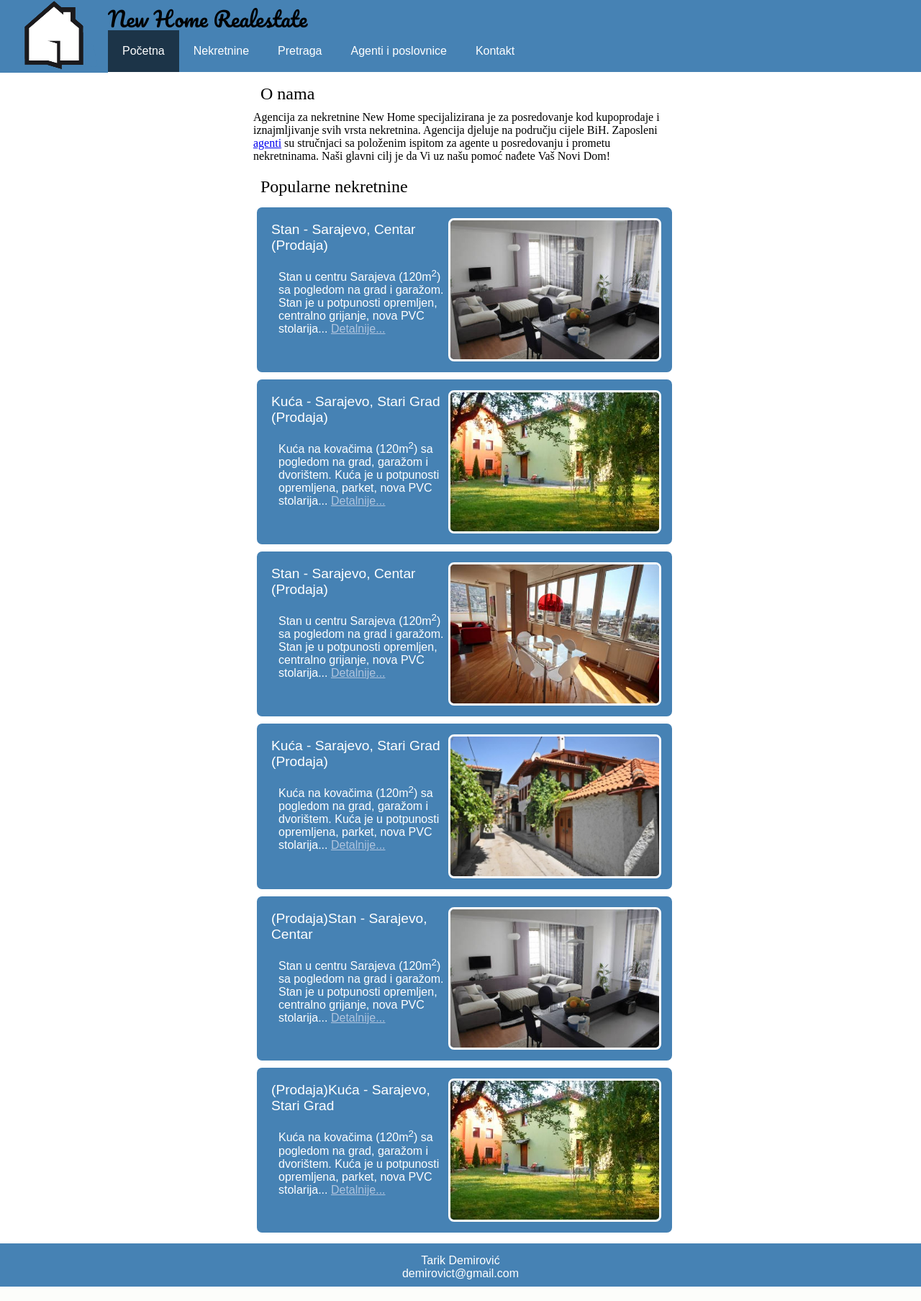
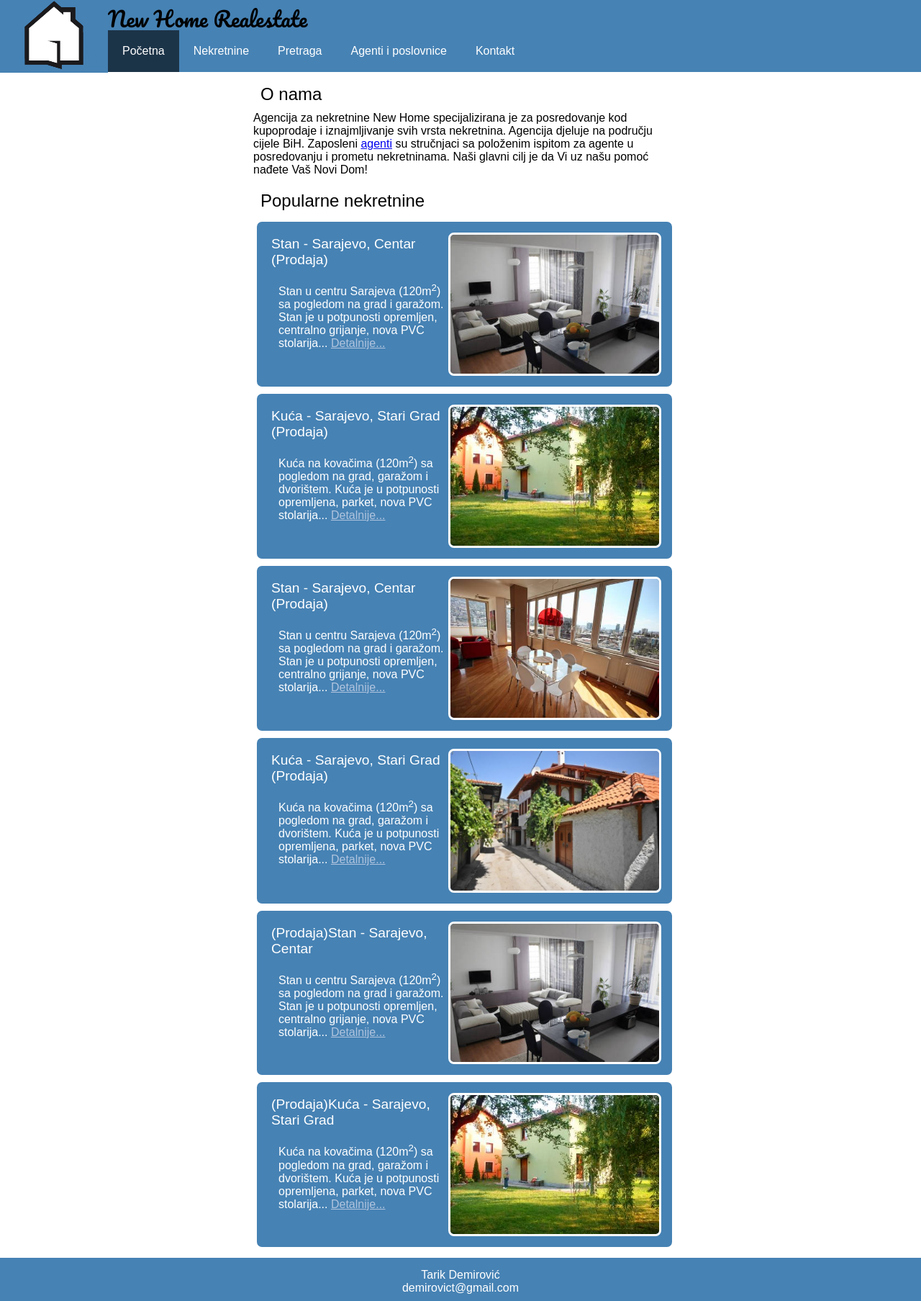
Before and after one commit to WebTehnologijeETF/NewHomeNekretnine, a PHP site: page / in a window 1280 px wide. Shown: the whole page at 72% size. Run offline with PHP 8.4, Linux system fonts and the light colour scheme; some web fonts are replaced.

Commit message:
footer fix

```diff
--- a/agenti.html
+++ b/agenti.html
@@ -31,6 +31,8 @@
 			</ul>
 		</nav>
 </header>
+
+<div class="wrapper">
 
 <div class="nekretnine">
 	<h2>Agenti</h2>
@@ -108,10 +110,13 @@
 	</table>
 </div>
 
+</div>
+
 <footer>
 	<p class="footer">Tarik Demirović</p>
 	<p class="footer">demirovict@gmail.com</p>
 </footer>
+
 </body>
 
 </html>
--- a/index.html
+++ b/index.html
@@ -31,6 +31,8 @@
 			</ul>
 		</nav>
 </header>
+
+<div class="wrapper">
 
 <section>
 	<h2>O nama</h2>
@@ -90,10 +92,13 @@
 	</div>
 </div>
 
+</div>
+
 <footer>
 	<p class="footer">Tarik Demirović</p>
 	<p class="footer">demirovict@gmail.com</p>
 </footer>
+
 </body>
 
 </html>
--- a/styles.css
+++ b/styles.css
@@ -16,6 +16,10 @@ time, mark, audio, video {
 	font-size: 100%;
 	font: inherit;
 	vertical-align: baseline;
+}
+
+html, body {
+  height: 100%;
 }
 
 nav {
@@ -85,6 +89,7 @@ h3#logonaslov {
 }
 
 section {
+	font-family: 'Dosis', sans-serif;
 	top: 100px;
 	width: 45%;
 	margin-left: auto;
@@ -105,6 +110,7 @@ div.nekretnine {
 }
 
 h2 {
+	font-family: 'Dosis', sans-serif;
 	font-size: 150%;
 	padding: 10px;
 }
@@ -150,7 +156,6 @@ p.nekretnina a {
 }
 
 footer {
-	position: relative;
 	clear: both;
 	margin-top: -60px;
 	height: 60px;
@@ -167,6 +172,7 @@ p.footer {
 }
 
 table {
+	font-family: 'Dosis', sans-serif;
 	height: 100%;
 	width: 100%;
 }
@@ -175,11 +181,11 @@ table tr:nth-child(even) {
     background-color: #eee;
 }
 table tr:nth-child(odd) {
-   background-color:#fff;
+   background-color: LightSteelBlue;
 }
 table, th, td {
 	padding: 20px;
-	border: 1px solid black;
+	border: 1px solid white;
 	border-collapse: collapse;
 }
 table th {
@@ -189,3 +195,9 @@ table th {
     font-family: 'Dosis', sans-serif;
 	text-align: center;
 }
+
+div.wrapper {
+	display: block;
+	min-height: 89.9%;
+	margin-bottom: -60px;
+}
```
